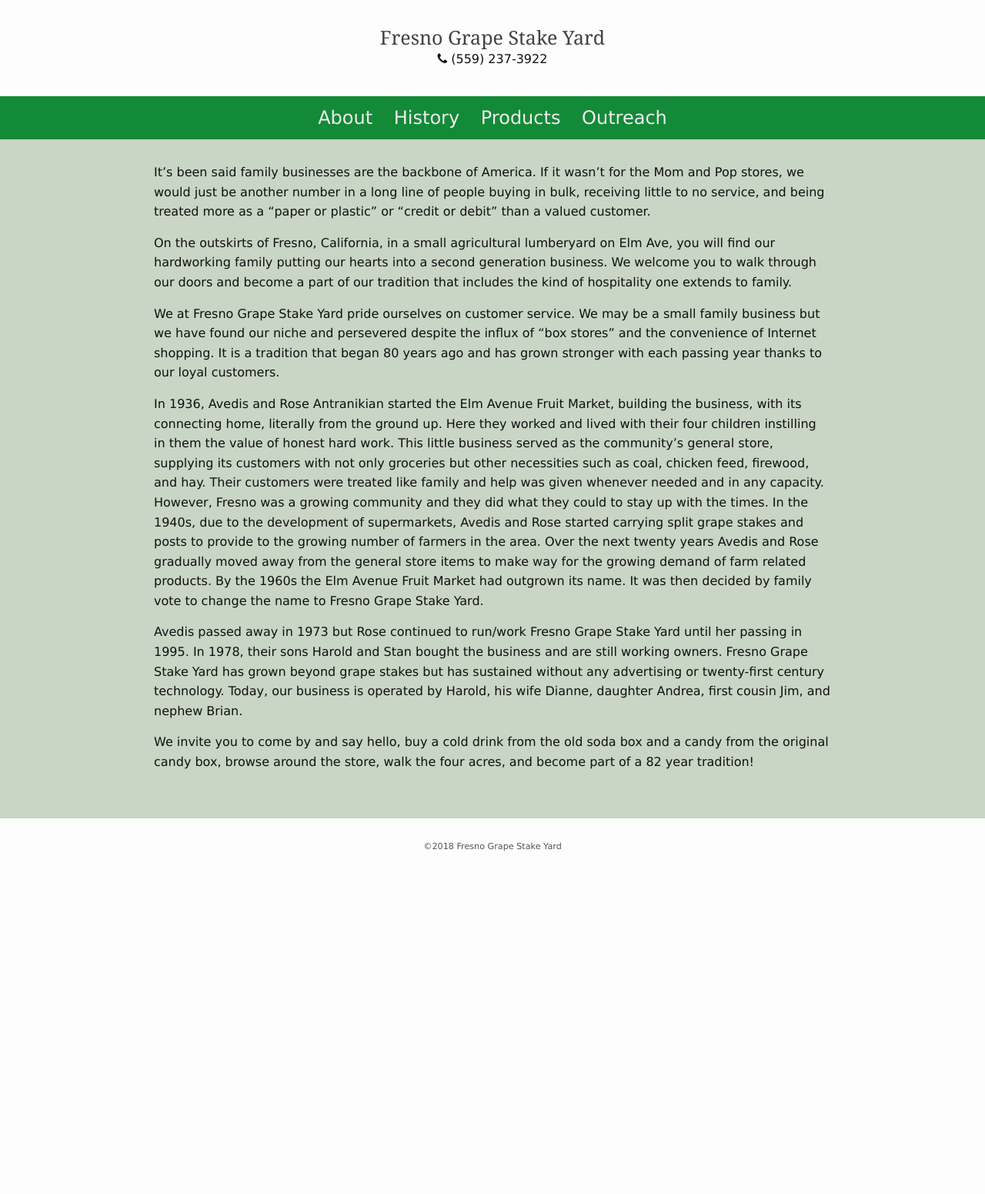
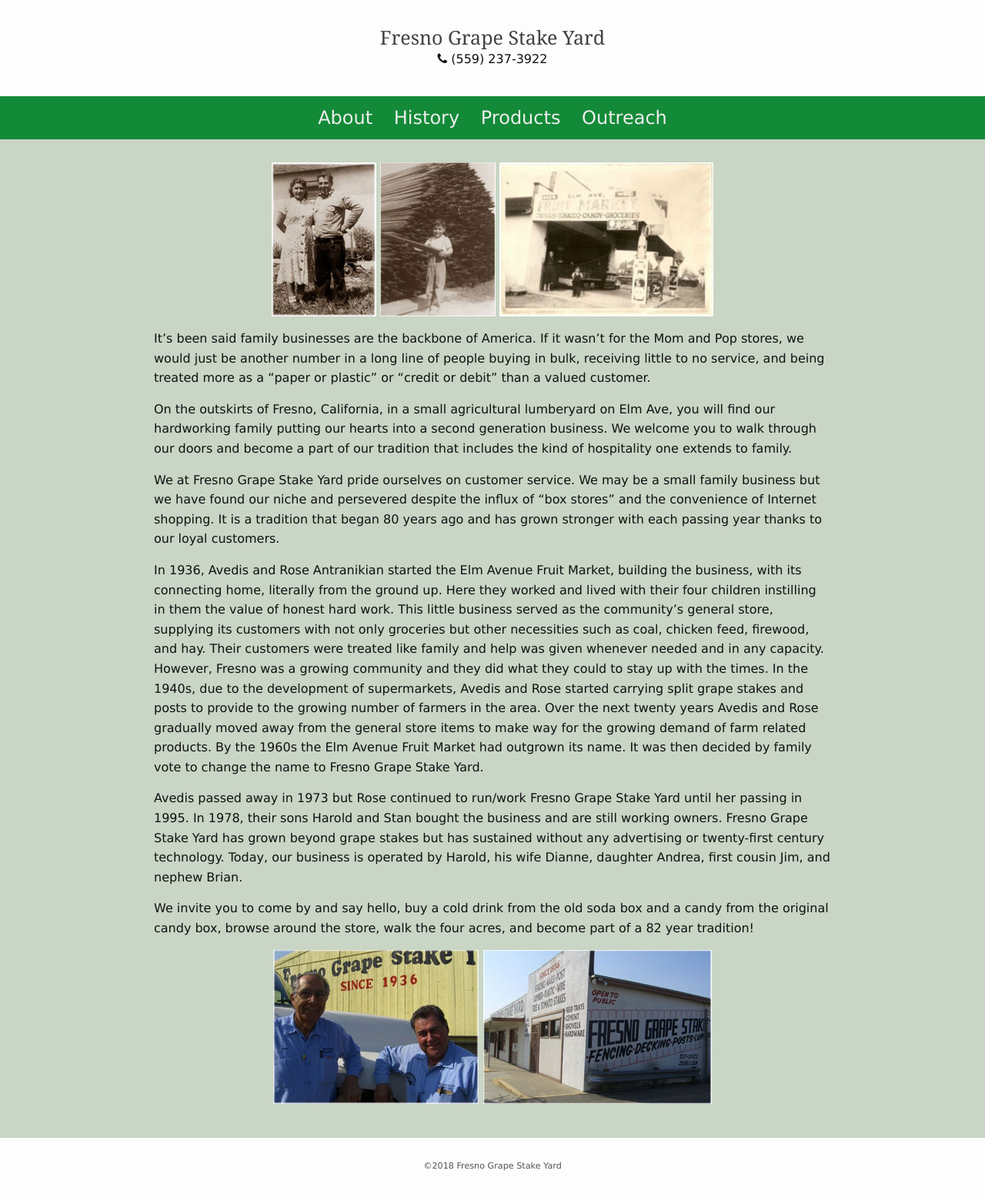
Before and after one commit to fresnograpestakeyard/fresnograpestakeyard.github.io, a Jekyll site: the page built from history.md, in a window 1280 px wide. Shown: the whole page at 77% size. Built offline with Jekyll 4.4.1, drawn with Linux system fonts in a browser that asks for light colours; nearby versions of some CDN libraries; before the commit the page ends 1136 px from its top, so only the background shows below that.

Commit message:
ga history page

```diff
--- a/_sass/minima/_layout.scss
+++ b/_sass/minima/_layout.scss
@@ -3,6 +3,14 @@
   padding: 1em;
   box-shadow: 0px 3px 5px -3px rgba(0, 0, 0, 0.75);
   margin-bottom: 0.5em;
+}
+
+.margin-bottom {
+  margin-bottom: 1em;
+}
+
+.anti-margin-bottom {
+  margin-bottom: -1em;
 }
 
 .fill-w {
--- a/history.md
+++ b/history.md
@@ -3,6 +3,15 @@
 title: History
 permalink: /history
 ---
+
+<div class="text-center margin-bottom">
+    <a href="http://i.imgur.com/dL1oP.jpg" rel="lightbox"><img
+        src="images/thumbs/h1.jpg" alt="Founders" /></a>
+    <a href="http://i.imgur.com/wyx50.jpg" rel="lightbox"><img
+        src="images/thumbs/h2.jpg" alt="Harold as a young boy" /></a>
+    <a href="http://i.imgur.com/btjJ5.jpg" rel="lightbox"><img
+        src="images/thumbs/h3.jpg" alt="Old school" /></a>
+</div>
 
 It's been said family businesses are the backbone of America.
 If it wasn't for the Mom and Pop stores, we would just be another number in a long line of people buying in bulk, receiving little to no service, and being treated more as a "paper or plastic" or "credit or debit" than a valued customer.
@@ -30,3 +39,10 @@
 Today, our business is operated by Harold, his wife Dianne, daughter Andrea, first cousin Jim, and nephew Brian.
 
 We invite you to come by and say hello, buy a cold drink from the old soda box and a candy from the original candy box, browse around the store, walk the four acres, and become part of a {{ site.time | date: '%Y' | minus: 1936 }} year tradition!
+
+<div class="text-center anti-margin-bottom">
+    <a href="http://i.imgur.com/iVlb0.jpg" rel="lightbox"><img
+        src="images/thumbs/h4.jpg" alt="Harold and Stan today" /></a>
+    <a href="http://i.imgur.com/B6Gkm.jpg" rel="lightbox"><img
+        src="images/thumbs/h5.jpg" alt="The Grape Stake Yard today" /></a>
+</div>
```
Also changed, not shown: README.md (added).
